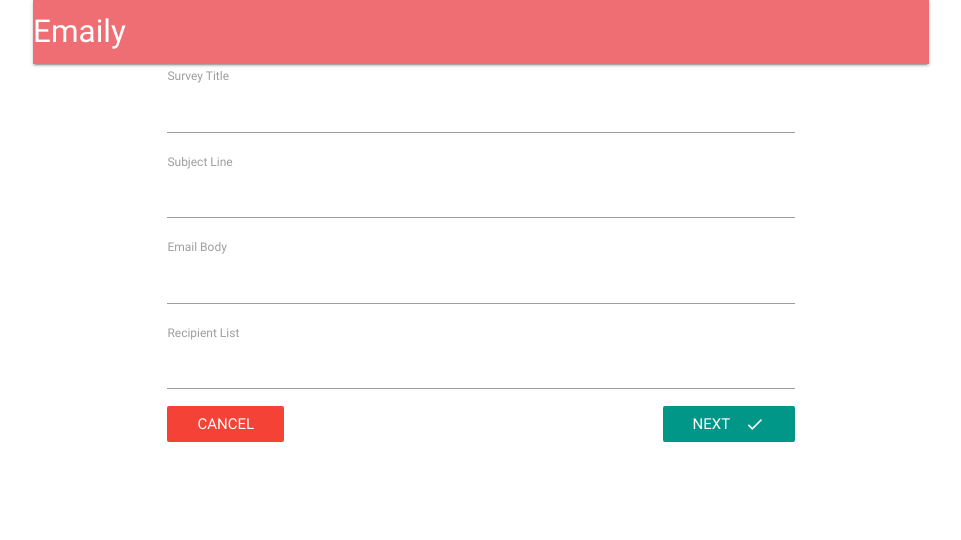
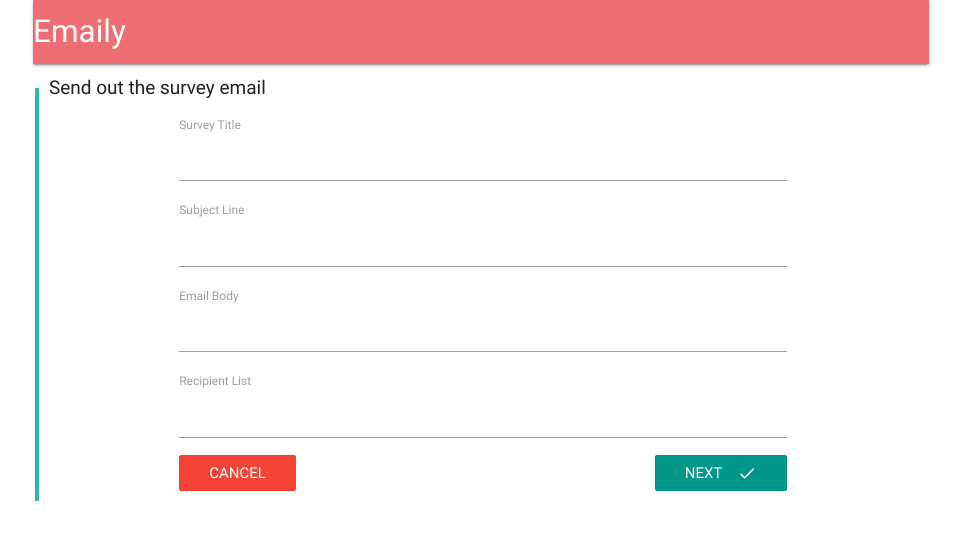
Before and after one commit to Jatin-007/Emaily, a React (Create React App) app in the folder client/: page /surveys/new in a window 1280 px wide. Shown: the top 540 px of the page, without its empty margins (159-1120 px from the left). Built offline with nearby package versions, Linux system fonts and the light colour scheme; no server answers.

Commit message:
Minor changes

```diff
--- a/client/public/index.html
+++ b/client/public/index.html
@@ -10,7 +10,8 @@
     -->
     <link rel="manifest" href="%PUBLIC_URL%/manifest.json">
     <link rel="shortcut icon" href="%PUBLIC_URL%/favicon.ico">
-
+    <link rel="stylesheet" href="https://cdn.jsdelivr.net/npm/animate.css@3.5.2/animate.min.css">
+    <link rel="stylesheet" href="https://cdnjs.cloudflare.com/ajax/libs/animate.css/3.5.2/animate.min.css">
     <link href="https://fonts.googleapis.com/icon?family=Material+Icons" rel="stylesheet">
     <!--
       Notice the use of %PUBLIC_URL% in the tags above.
--- a/client/src/components/Dashboard.js
+++ b/client/src/components/Dashboard.js
@@ -5,7 +5,7 @@ const Dashboard = () => {
     return (
         <div>
             Dashboard
-            <div className="fixed-action-btn" style={{marginRight: '180px'}}>
+            <div className="fixed-action-btn" style={{marginRight: '14%'}}>
                 <Link to="/surveys/new" className="btn-floating btn-large red">
                     <i className="large material-icons">add</i>
                 </Link>
--- a/client/src/components/surveys/SurveyField.js
+++ b/client/src/components/surveys/SurveyField.js
@@ -7,7 +7,7 @@ const SurveyField = ({ input, label, meta:{error, touched} }) => {
             <label>{label}</label>
             <input {...input} style={{marginBottom: '2px'}} />
             <div className="red-text" style={{ marginBottom: '15px'}}>
-            {touched && error}
+                {touched && error}
             </div>
         </div>
     );
--- a/client/src/components/surveys/SurveyNew.js
+++ b/client/src/components/surveys/SurveyNew.js
@@ -5,8 +5,11 @@ import React, { Component } from 'react';
 class SurveyNew extends Component {
     render () {
         return (
-            <div>
+            <div className="animated fadeIn" style={{marginTop: '10px'}}>
+                <fieldset style={{border: '0px double #253d3b', borderLeft: '4px solid #30b5ac', padding: '10px'}}>
+                    <legend style={{fontSize: '19px'}}>Send out the survey email</legend>
                 <SurveyForm/>
+                </fieldset>
             </div>
         );
     }
```
